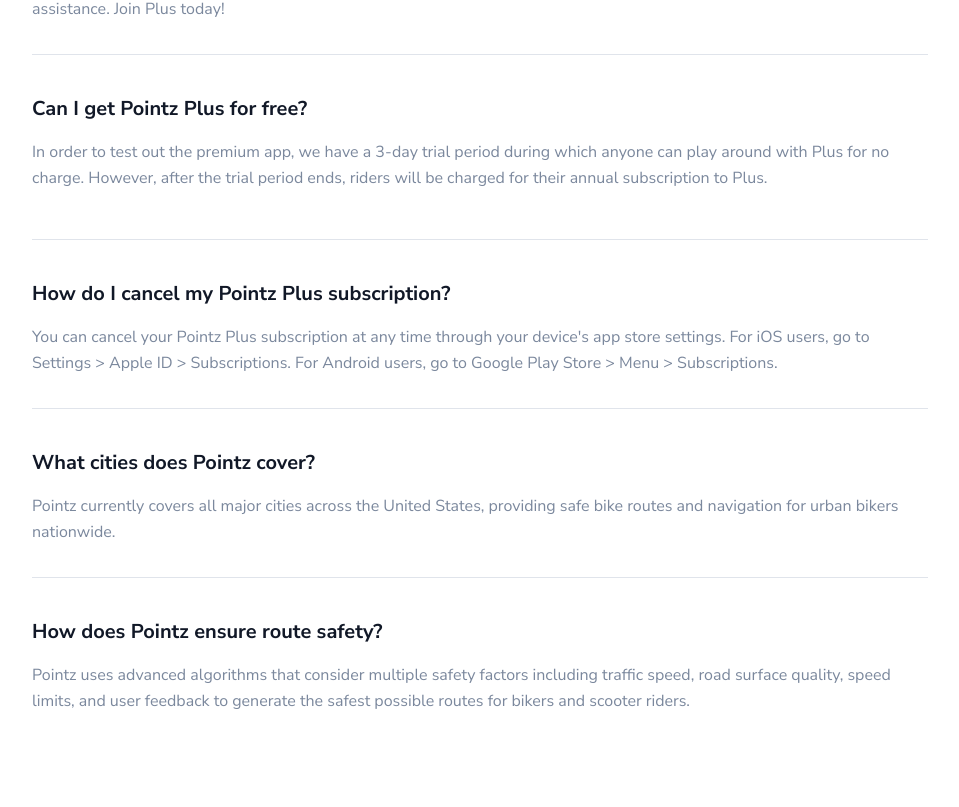
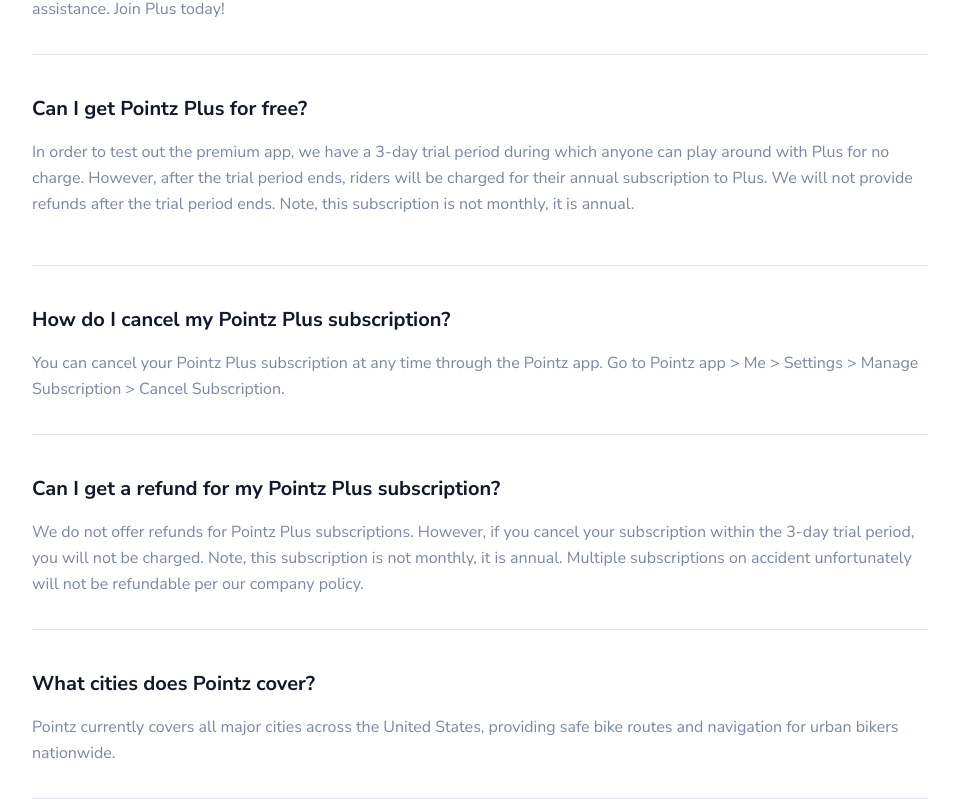
Before and after one commit to PointzOfficial/pointz-website, a React (Vite) app: page /about in a window 1280 px wide. Shown: the part 1833-2640 px from the top of the page, without its empty margins (160-1119 px from the left). Built offline with nearby package versions, Linux system fonts and the light colour scheme.

Commit message:
Refactor About and FAQs pages for improved readability and structure; adjust import order and enhance text formatting for better presentation.

```diff
--- a/src/pages/About.tsx
+++ b/src/pages/About.tsx
@@ -1,9 +1,9 @@
+import bluebackImage from "@/assets/blueback.png";
+import shahilImage from "@/assets/shahil-mangroliya-headshot.png";
+import trishaImage from "@/assets/trisha-ballakur-headshot.jpg";
+import { Footer } from "@/components/Footer";
 import { Header } from "@/components/Header";
-import { Footer } from "@/components/Footer";
 import { usePageTitle } from "@/hooks/use-page-title";
-import bluebackImage from "@/assets/blueback.png";
-import trishaImage from "@/assets/trisha-ballakur-headshot.jpg";
-import shahilImage from "@/assets/shahil-mangroliya-headshot.png";
 
 const About = () => {
   usePageTitle("About Pointz - Meet Our Team | Building Better Bike Routes");
@@ -20,7 +20,9 @@
         >
           <div className="absolute inset-0 bg-primary/10"></div>
           <div className="relative z-10 text-center text-white">
-            <h1 className="text-4xl md:text-6xl font-bold mb-4">About Pointz</h1>
+            <h1 className="text-4xl md:text-6xl font-bold mb-4">
+              About Pointz
+            </h1>
             <div className="w-16 h-1 bg-white mx-auto rounded-full mb-8"></div>
           </div>
         </div>
@@ -28,7 +30,9 @@
         <div className="container mx-auto px-4 py-16">
           {/* Meet Our Team Section */}
           <div className="max-w-6xl mx-auto">
-            <h2 className="text-3xl md:text-4xl font-bold text-center mb-16">Meet Our Team</h2>
+            <h2 className="text-3xl md:text-4xl font-bold text-center mb-16">
+              Meet Our Team
+            </h2>
 
             {/* Team Members Grid */}
             <div className="grid md:grid-cols-2 gap-16 mb-20">
@@ -41,11 +45,21 @@
                     className="w-80 h-80 object-cover rounded-lg mx-auto shadow-lg"
                   />
                 </div>
-                <h3 className="text-xl font-bold mb-4 text-center">Trisha Ballakur</h3>
-                <p className="text-lg text-muted-foreground mb-6 text-center">CEO and Founder</p>
+                <h3 className="text-xl font-bold mb-4 text-center">
+                  Trisha Ballakur
+                </h3>
+                <p className="text-lg text-muted-foreground mb-6 text-center">
+                  CEO and Founder
+                </p>
                 <div className="text-center">
                   <p className="text-muted-foreground leading-relaxed">
-                    Trisha is a fearless tech leader dedicated to impactful advancements in mobile app development and AI. With experience as a startup CTO and in engineering roles at Adobe and Nasdaq, Trisha applies her expertise to drive positive change. With a B.S. in Computer Science from Brown, Trisha founded Pointz to make urban biking safer and more accessible.
+                    Trisha is a fearless tech leader dedicated to impactful
+                    advancements in mobile app development and AI. With
+                    experience as a startup CTO and in engineering roles at
+                    Adobe and Nasdaq, Trisha applies her expertise to drive
+                    positive change. With a B.S. in Computer Science from Brown,
+                    Trisha founded Pointz to make urban biking safer and more
+                    accessible.
                   </p>
                 </div>
               </div>
@@ -59,11 +73,19 @@
                     className="w-80 h-80 object-cover rounded-lg mx-auto shadow-lg"
                   />
                 </div>
-                <h3 className="text-xl font-bold mb-4 text-center">Shahil Mangroliya</h3>
-                <p className="text-lg text-muted-foreground mb-6 text-center">Head of Engineering</p>
+                <h3 className="text-xl font-bold mb-4 text-center">
+                  Shahil Mangroliya
+                </h3>
+                <p className="text-lg text-muted-foreground mb-6 text-center">
+                  Head of Engineering
+                </p>
                 <div className="text-center">
                   <p className="text-muted-foreground leading-relaxed">
-                    Shahil is an accomplished engineer with a strong background in React Native, Java, C++, and full-stack development. With a passion for innovative and user-friendly solutions, Shahil brings extensive experience in creating efficient and cross-platform applications.
+                    Shahil is an accomplished engineer with a strong background
+                    in React Native, Java, C++, and full-stack development. With
+                    a passion for innovative and user-friendly solutions, Shahil
+                    brings extensive experience in creating efficient and
+                    cross-platform applications.
                   </p>
                 </div>
               </div>
@@ -71,55 +93,106 @@
 
             {/* Pointz FAQs Section */}
             <div id="faq" className="max-w-4xl mx-auto pt-20">
-              <h2 className="text-3xl md:text-4xl font-bold text-center mb-16">Pointz FAQs</h2>
+              <h2 className="text-3xl md:text-4xl font-bold text-center mb-16">
+                Pointz FAQs
+              </h2>
 
               <div className="space-y-10">
                 <div className="border-b border-border pb-8">
-                  <h4 className="text-xl font-bold mb-4 text-gray-900">What is Pointz?</h4>
+                  <h4 className="text-xl font-bold mb-4 text-gray-900">
+                    What is Pointz?
+                  </h4>
                   <p className="text-muted-foreground leading-relaxed">
-                    Pointz is a safer bike and scooter mapping app that finds low-stress routes, anywhere in the U.S.
+                    Pointz is a safer bike and scooter mapping app that finds
+                    low-stress routes, anywhere in the U.S.
                   </p>
                 </div>
 
                 <div className="border-b border-border pb-8">
-                  <h4 className="text-xl font-bold mb-4 text-gray-900">Why Pointz over Google Maps?</h4>
+                  <h4 className="text-xl font-bold mb-4 text-gray-900">
+                    Why Pointz over Google Maps?
+                  </h4>
                   <p className="text-muted-foreground leading-relaxed">
-                    The routes Pointz generates are specifically designed for micromobility users and rider safety. Our mapping algorithm utilizes networks of low-stress roads, taking into account various safety variables like traffic speed, road surface, and speed limit to plot the safest, fastest trip for our riders. Then, we use rider feedback to identify problem areas and continually improve our navigation.
+                    The routes Pointz generates are specifically designed for
+                    micromobility users and rider safety. Our mapping algorithm
+                    utilizes networks of low-stress roads, taking into account
+                    various safety variables like traffic speed, road surface,
+                    and speed limit to plot the safest, fastest trip for our
+                    riders. Then, we use rider feedback to identify problem
+                    areas and continually improve our navigation.
                   </p>
                 </div>
 
                 <div className="border-b border-border pb-8">
-                  <h4 className="text-xl font-bold mb-4 text-gray-900">What's Pointz Plus?</h4>
+                  <h4 className="text-xl font-bold mb-4 text-gray-900">
+                    What's Pointz Plus?
+                  </h4>
                   <p className="text-muted-foreground leading-relaxed">
-                    Pointz Plus is our annual premium subscription, unlocking full access to safe routes, navigation, and even 24/7 roadside assistance. Join Plus today!
+                    Pointz Plus is our annual premium subscription, unlocking
+                    full access to safe routes, navigation, and even 24/7
+                    roadside assistance. Join Plus today!
                   </p>
                 </div>
 
                 <div className="border-b border-border pb-8">
-                  <h4 className="text-xl font-bold mb-4 text-gray-900">Can I get Pointz Plus for free?</h4>
+                  <h4 className="text-xl font-bold mb-4 text-gray-900">
+                    Can I get Pointz Plus for free?
+                  </h4>
                   <p className="text-muted-foreground leading-relaxed mb-4">
-                    In order to test out the premium app, we have a 3-day trial period during which anyone can play around with Plus for no charge. However, after the trial period ends, riders will be charged for their annual subscription to Plus.
+                    In order to test out the premium app, we have a 3-day trial
+                    period during which anyone can play around with Plus for no
+                    charge. However, after the trial period ends, riders will be
+                    charged for their annual subscription to Plus. We will not
+                    provide refunds after the trial period ends. Note, this
+                    subscription is not monthly, it is annual.{" "}
                   </p>
                 </div>
 
                 <div className="border-b border-border pb-8">
-                  <h4 className="text-xl font-bold mb-4 text-gray-900">How do I cancel my Pointz Plus subscription?</h4>
+                  <h4 className="text-xl font-bold mb-4 text-gray-900">
+                    How do I cancel my Pointz Plus subscription?
+                  </h4>
                   <p className="text-muted-foreground leading-relaxed">
-                    You can cancel your Pointz Plus subscription at any time through your device's app store settings. For iOS users, go to Settings &gt; Apple ID &gt; Subscriptions. For Android users, go to Google Play Store &gt; Menu &gt; Subscriptions.
+                    You can cancel your Pointz Plus subscription at any time
+                    through the Pointz app. Go to Pointz app &gt; Me &gt;
+                    Settings &gt; Manage Subscription &gt; Cancel Subscription.
                   </p>
                 </div>
 
                 <div className="border-b border-border pb-8">
-                  <h4 className="text-xl font-bold mb-4 text-gray-900">What cities does Pointz cover?</h4>
+                  <h4 className="text-xl font-bold mb-4 text-gray-900">
+                    Can I get a refund for my Pointz Plus subscription?
+                  </h4>
                   <p className="text-muted-foreground leading-relaxed">
-                    Pointz currently covers all major cities across the United States, providing safe bike routes and navigation for urban bikers nationwide.
+                    We do not offer refunds for Pointz Plus subscriptions.
+                    However, if you cancel your subscription within the 3-day
+                    trial period, you will not be charged. Note, this
+                    subscription is not monthly, it is annual. Multiple
+                    subscriptions on accident unfortunately will not be
+                    refundable per our company policy.
+                  </p>
+                </div>
+
+                <div className="border-b border-border pb-8">
+                  <h4 className="text-xl font-bold mb-4 text-gray-900">
+                    What cities does Pointz cover?
+                  </h4>
+                  <p className="text-muted-foreground leading-relaxed">
+                    Pointz currently covers all major cities across the United
+                    States, providing safe bike routes and navigation for urban
+                    bikers nationwide.
                   </p>
                 </div>
 
                 <div className="pb-8">
-                  <h4 className="text-xl font-bold mb-4 text-gray-900">How does Pointz ensure route safety?</h4>
+                  <h4 className="text-xl font-bold mb-4 text-gray-900">
+                    How does Pointz ensure route safety?
+                  </h4>
                   <p className="text-muted-foreground leading-relaxed">
-                    Pointz uses advanced algorithms that consider multiple safety factors including traffic speed, road surface quality, speed limits, and user feedback to generate the safest possible routes for bikers and scooter riders.
+                    Pointz uses advanced algorithms that consider multiple
+                    safety factors including traffic speed, road surface
+                    quality, speed limits, and user feedback to generate the
+                    safest possible routes for bikers and scooter riders.
                   </p>
                 </div>
               </div>
--- a/src/pages/FAQs.tsx
+++ b/src/pages/FAQs.tsx
@@ -1,5 +1,5 @@
+import { Footer } from "@/components/Footer";
 import { Header } from "@/components/Header";
-import { Footer } from "@/components/Footer";
 
 const FAQs = () => {
   return (
@@ -14,7 +14,8 @@
                 Frequently Asked Questions
               </h1>
               <p className="text-xl text-blue-100 leading-relaxed">
-                Find answers to common questions about Pointz and our bike route planning app
+                Find answers to common questions about Pointz and our bike route
+                planning app
               </p>
             </div>
           </div>
@@ -31,7 +32,8 @@
                     What is Pointz?
                   </h3>
                   <p className="text-gray-700 leading-relaxed">
-                    Pointz is a safer bike and scooter mapping app that finds low-stress routes, anywhere in the U.S.
+                    Pointz is a safer bike and scooter mapping app that finds
+                    low-stress routes, anywhere in the U.S.
                   </p>
                 </div>
 
@@ -41,7 +43,13 @@
                     Why Pointz over Google Maps?
                   </h3>
                   <p className="text-gray-700 leading-relaxed">
-                    The routes Pointz generates are specifically designed for micromobility users and rider safety. Our mapping algorithm utilizes networks of low-stress roads, taking into account various safety variables like traffic speed, road surface, and speed limit to plot the safest, fastest trip for our riders. Then, we use rider feedback to identify problem areas and continually improve our navigation.
+                    The routes Pointz generates are specifically designed for
+                    micromobility users and rider safety. Our mapping algorithm
+                    utilizes networks of low-stress roads, taking into account
+                    various safety variables like traffic speed, road surface,
+                    and speed limit to plot the safest, fastest trip for our
+                    riders. Then, we use rider feedback to identify problem
+                    areas and continually improve our navigation.
                   </p>
                 </div>
 
@@ -51,7 +59,9 @@
                     What's Pointz Plus?
                   </h3>
                   <p className="text-gray-700 leading-relaxed">
-                    Pointz Plus is our annual premium subscription, unlocking full access to safe routes, navigation, and even 24/7 roadside assistance. Join Plus today!
+                    Pointz Plus is our annual premium subscription, unlocking
+                    full access to safe routes, navigation, and even 24/7
+                    roadside assistance. Join Plus today!
                   </p>
                 </div>
 
@@ -61,7 +71,10 @@
                     Can I get Pointz Plus for free?
                   </h3>
                   <p className="text-gray-700 leading-relaxed">
-                    In order to test out the premium app, we have a 3-day trial period during which anyone can play around with Plus for no charge. However, after the trial period ends, riders will be charged for their annual subscription to Plus.
+                    In order to test out the premium app, we have a 3-day trial
+                    period during which anyone can play around with Plus for no
+                    charge. However, after the trial period ends, riders will be
+                    charged for their annual subscription to Plus.
                   </p>
                 </div>
 
@@ -71,7 +84,24 @@
                     How do I cancel my Pointz Plus subscription?
                   </h3>
                   <p className="text-gray-700 leading-relaxed">
-                    You can cancel your Pointz Plus subscription at any time through your device's app store settings. For iOS users, go to Settings &gt; Apple ID &gt; Subscriptions. For Android users, go to Google Play Store &gt; Menu &gt; Subscriptions.
+                    You can cancel your Pointz Plus subscription at any time
+                    through the Pointz app. Go to Pointz app &gt; Me &gt;
+                    Settings &gt; Manage Subscription &gt; Cancel Subscription.
+                  </p>
+                </div>
+
+                {/* Refund FAQ Item */}
+                <div className="bg-white border border-gray-200 rounded-xl p-8 shadow-sm">
+                  <h3 className="text-2xl font-bold text-gray-900 mb-4">
+                    Can I get a refund for my Pointz Plus subscription?
+                  </h3>
+                  <p className="text-gray-700 leading-relaxed">
+                    We do not offer refunds for Pointz Plus subscriptions.
+                    However, if you cancel your subscription within the 3-day
+                    trial period, you will not be charged. Note, this
+                    subscription is not monthly, it is annual. Multiple
+                    subscriptions on accident unfortunately will not be
+                    refundable per our company policy.
                   </p>
                 </div>
 
@@ -81,7 +111,9 @@
                     What cities does Pointz cover?
                   </h3>
                   <p className="text-gray-700 leading-relaxed">
-                    Pointz currently covers all major cities across the United States, providing safe bike routes and navigation for urban bikers nationwide.
+                    Pointz currently covers all major cities across the United
+                    States, providing safe bike routes and navigation for urban
+                    bikers nationwide.
                   </p>
                 </div>
 
@@ -91,7 +123,10 @@
                     How does Pointz ensure route safety?
                   </h3>
                   <p className="text-gray-700 leading-relaxed">
-                    Pointz uses advanced algorithms that consider multiple safety factors including traffic speed, road surface quality, speed limits, and user feedback to generate the safest possible routes for bikers and scooter riders.
+                    Pointz uses advanced algorithms that consider multiple
+                    safety factors including traffic speed, road surface
+                    quality, speed limits, and user feedback to generate the
+                    safest possible routes for bikers and scooter riders.
                   </p>
                 </div>
               </div>
```
